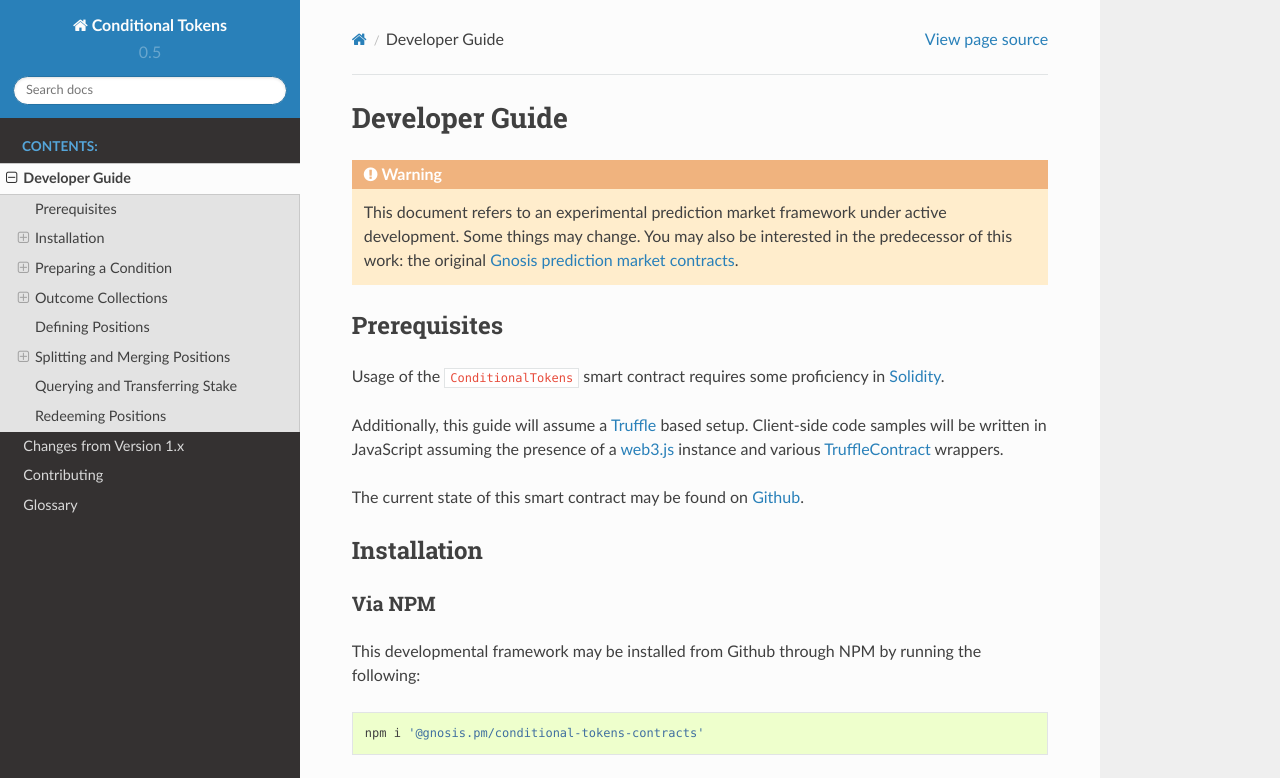
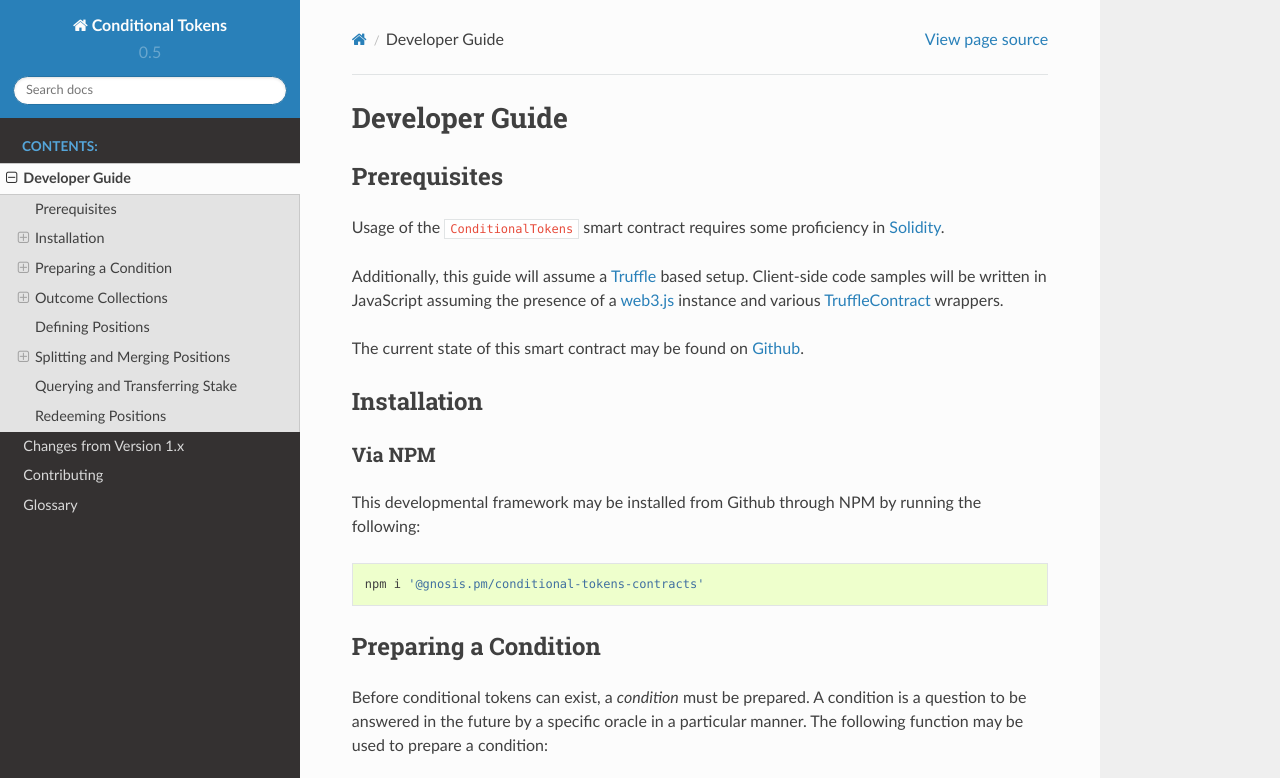
Before and after one commit to venustar1228/conditional-tokens-contracts, a Sphinx documentation site: the page built from docs/developer-guide.rst, in a window 1280 px wide and 900 px high, cut to the strip 0-778 px from the top of the window. Built offline with Sphinx 7.4.7 and the Read the Docs theme 2.0.0, drawn with Linux system fonts in a browser that asks for light colours.

Commit message:
Remove warning

```diff
--- a/docs/developer-guide.rst
+++ b/docs/developer-guide.rst
@@ -1,9 +1,5 @@
 Developer Guide
 ===============
-
-.. warning::
-
-    This document refers to an experimental prediction market framework under active development. Some things may change. You may also be interested in the predecessor of this work: the original `Gnosis prediction market contracts <https://gnosis-pm-contracts.readthedocs.io>`_.
 
 Prerequisites
 -------------
```
